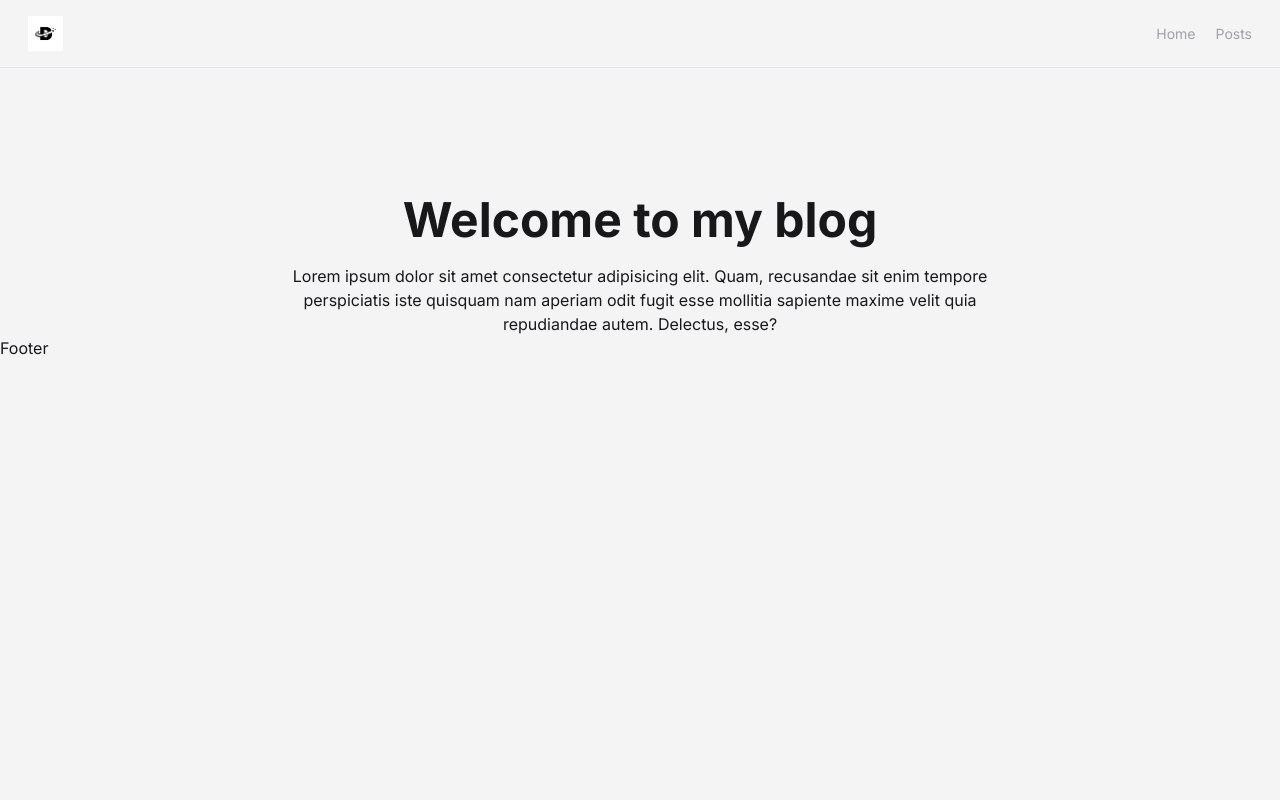
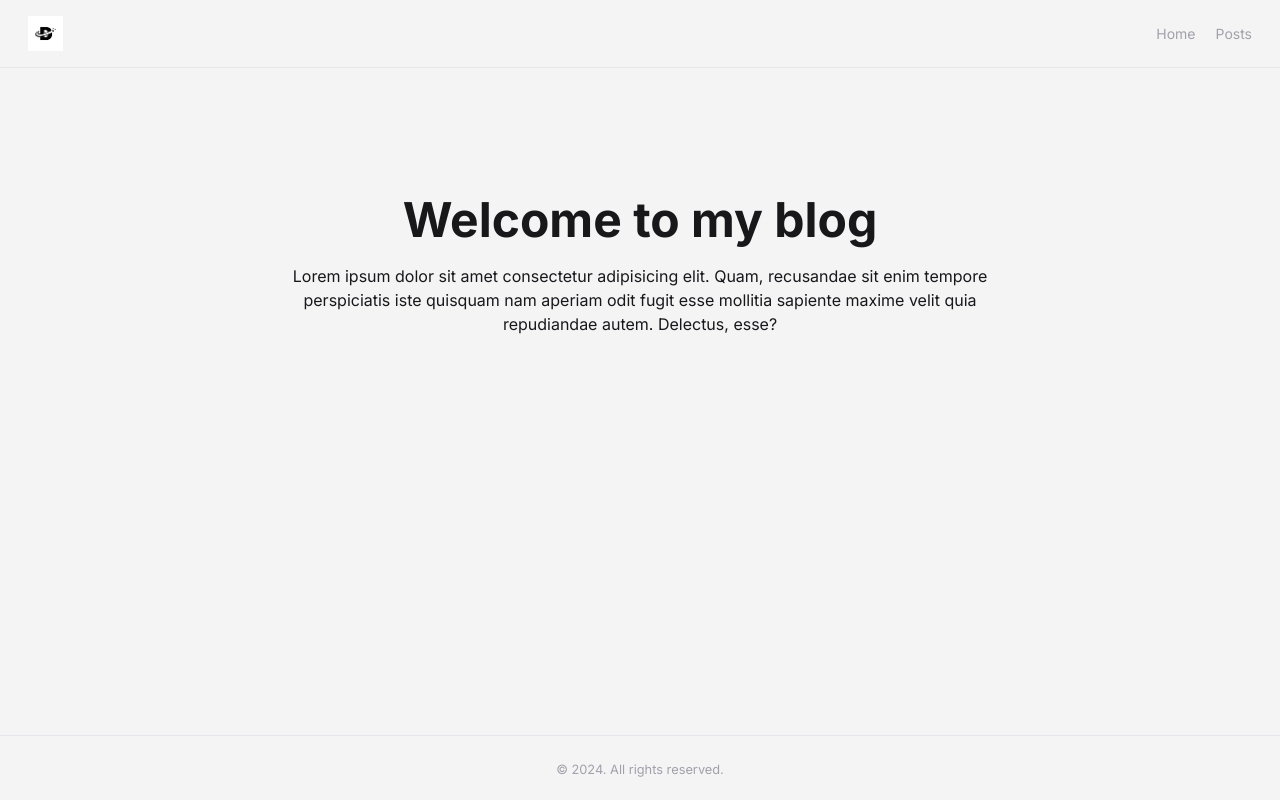
Before and after one commit to kavindu9611/digital-dynamics, a Next.js app: page / in a window 1280 px wide. Built offline with nearby package versions, Linux system fonts and the light colour scheme.

Commit message:
Developed the footer

```diff
--- a/src/app/layout.tsx
+++ b/src/app/layout.tsx
@@ -18,7 +18,9 @@ export default function RootLayout({
 }>) {
   return (
     <html lang="en">
-      <body className={`${inter.className} text-zinc-900 bg-zinc-100`}>
+      <body
+        className={`${inter.className} text-zinc-900 bg-zinc-100 flex flex-col min-h-screen`}
+      >
         <Header />
         {children}
         <Footer />
--- a/src/components/footer.tsx
+++ b/src/components/footer.tsx
@@ -1,3 +1,7 @@
 export default function Footer() {
-  return <div>Footer</div>;
+  return (
+    <footer className="mt-auto text-center text-zinc-400 border-t py-5 px-7">
+      <small>&copy; 2024. All rights reserved.</small>
+    </footer>
+  );
 }
```
